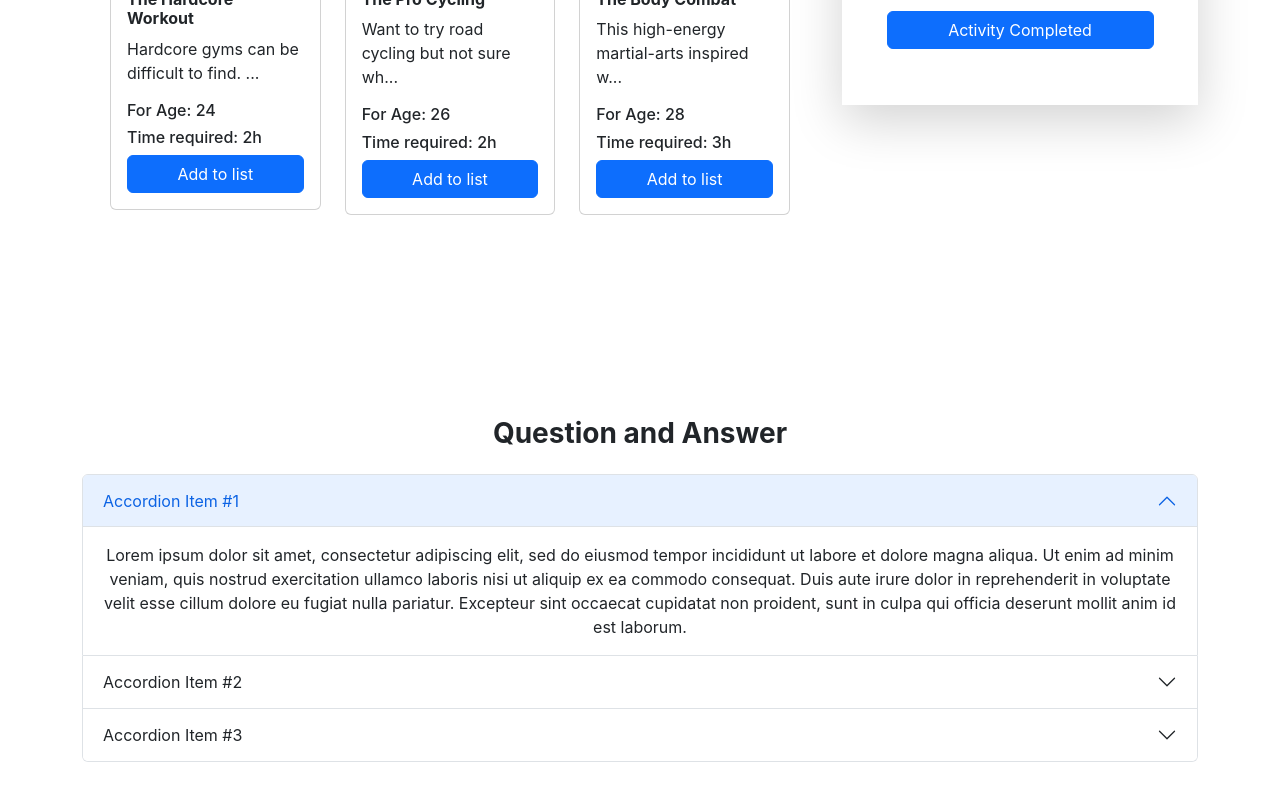
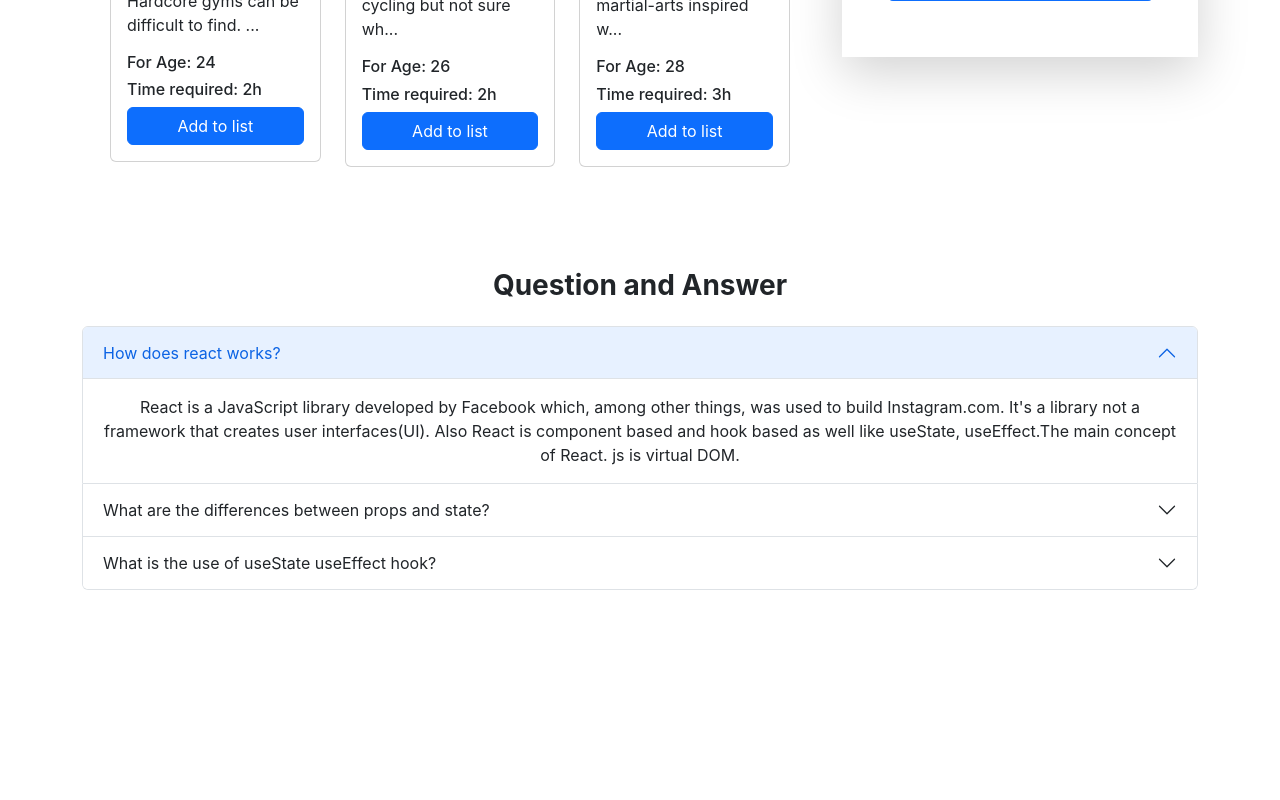
Before and after one commit to webdevhridoy/workouttion-gym-website, a React (Create React App) app: page / in a window 1280 px wide. Shown: the part 808-1608 px from the top of the page. After the commit the page ends 1446 px from the top, so only its background shows below. Built offline with nearby package versions, Linux system fonts and the light colour scheme.

Commit message:
question and answer added

```diff
--- a/src/App.js
+++ b/src/App.js
@@ -2,6 +2,7 @@ import './App.css';
 import Home from './components/Home/Home';
 import Header from './components/Header/Header';
 import Question from './components/Question/Question';
+import Footer from './components/Footer/Footer';
 
 
 function App() {
@@ -10,6 +11,7 @@ function App() {
       <Header></Header>
       <Home></Home>
       <Question></Question>
+      <Footer></Footer>
     </div>
   );
 }
--- a/src/components/Cart/Cart.js
+++ b/src/components/Cart/Cart.js
@@ -27,7 +27,7 @@ const Cart = ({ list }) => {
     }
 
     return (
-        <div className='shadow-lg py-5'>
+        <div className='shadow-lg py-5 position-sticky bg-white top-0'>
             <div className='row'>
                 <div className='col-3'>
                     <img className='w-100 rounded-5 w-100' src={logo} alt="" />
--- /dev/null
+++ b/src/components/Footer/Footer.js
@@ -0,0 +1,11 @@
+import React from 'react';
+
+const Footer = () => {
+    return (
+        <div>
+
+        </div>
+    );
+};
+
+export default Footer;
--- a/src/components/Header/Header.js
+++ b/src/components/Header/Header.js
@@ -4,7 +4,7 @@ import './Header.css';
 
 const Header = () => {
     return (
-        <div className='header-logo container pb-5'>
+        <div className='header-logo container text-start'>
             <img src={logo} className="App-logo" alt="logo" />
 
         </div>
--- a/src/components/Home/Home.css
+++ b/src/components/Home/Home.css
@@ -1,3 +1,3 @@
 .home-container {
-    padding-bottom: 150px;
+    padding-bottom: 50px;
 }
--- a/src/components/Question/Question.css
+++ b/src/components/Question/Question.css
@@ -0,0 +1,3 @@
+.questions {
+    z-index: 999;
+}
--- a/src/components/Question/Question.js
+++ b/src/components/Question/Question.js
@@ -1,47 +1,29 @@
-
 import Accordion from 'react-bootstrap/Accordion';
-
 import './Question.css';
 
 const Question = () => {
     return (
-        <div className='container py-5'>
+        <div className='container py-5 questions'>
             <h1 className='pb-3 fs-3 fw-bolder'>Question and Answer</h1>
-            <Accordion defaultActiveKey={['0']} alwaysOpen>
+            <Accordion className='question-answer' defaultActiveKey={['0']} alwaysOpen>
                 <Accordion.Item eventKey="0">
-                    <Accordion.Header>Accordion Item #1</Accordion.Header>
+                    <Accordion.Header>How does react works?</Accordion.Header>
                     <Accordion.Body>
-                        Lorem ipsum dolor sit amet, consectetur adipiscing elit, sed do
-                        eiusmod tempor incididunt ut labore et dolore magna aliqua. Ut enim ad
-                        minim veniam, quis nostrud exercitation ullamco laboris nisi ut
-                        aliquip ex ea commodo consequat. Duis aute irure dolor in
-                        reprehenderit in voluptate velit esse cillum dolore eu fugiat nulla
-                        pariatur. Excepteur sint occaecat cupidatat non proident, sunt in
-                        culpa qui officia deserunt mollit anim id est laborum.
+                        React is a JavaScript library developed by Facebook which, among other things, was used to build Instagram.com. It's a library not a framework that creates user interfaces(UI). Also React is component based and hook based as well like useState, useEffect.The main concept of React. js is virtual DOM.
                     </Accordion.Body>
                 </Accordion.Item>
                 <Accordion.Item eventKey="1">
-                    <Accordion.Header>Accordion Item #2</Accordion.Header>
+                    <Accordion.Header>What are the differences between props and state?</Accordion.Header>
                     <Accordion.Body>
-                        Lorem ipsum dolor sit amet, consectetur adipiscing elit, sed do
-                        eiusmod tempor incididunt ut labore et dolore magna aliqua. Ut enim ad
-                        minim veniam, quis nostrud exercitation ullamco laboris nisi ut
-                        aliquip ex ea commodo consequat. Duis aute irure dolor in
-                        reprehenderit in voluptate velit esse cillum dolore eu fugiat nulla
-                        pariatur. Excepteur sint occaecat cupidatat non proident, sunt in
-                        culpa qui officia deserunt mollit anim id est laborum.
+                        Props are used to pass data, whereas state is for managing data. Data from props is read-only, and cannot be modified by a component that is receiving it from outside. State data can be modified by its own component, but is private (cannot be accessed from outside)
                     </Accordion.Body>
                 </Accordion.Item>
                 <Accordion.Item eventKey="2">
-                    <Accordion.Header>Accordion Item #3</Accordion.Header>
+                    <Accordion.Header>What is the use of useState useEffect hook?</Accordion.Header>
                     <Accordion.Body>
-                        Lorem ipsum dolor sit amet, consectetur adipiscing elit, sed do
-                        eiusmod tempor incididunt ut labore et dolore magna aliqua. Ut enim ad
-                        minim veniam, quis nostrud exercitation ullamco laboris nisi ut
-                        aliquip ex ea commodo consequat. Duis aute irure dolor in
-                        reprehenderit in voluptate velit esse cillum dolore eu fugiat nulla
-                        pariatur. Excepteur sint occaecat cupidatat non proident, sunt in
-                        culpa qui officia deserunt mollit anim id est laborum.
+                        Updating the DOM, fetching data from an API endpoint, setting up subscriptions or timers, live filtering, validating input field.
+
+                        The useEffect hook performs side effects in functional components. It is a close replacement for componentDidMount, componentDidUpdate and componentWillUnmount. These three life-cycle methods can be handled by the useEffect hooks.
                     </Accordion.Body>
                 </Accordion.Item>
             </Accordion>
```
Also changed, not shown: src/components/Cards/Cards.css (deleted).
